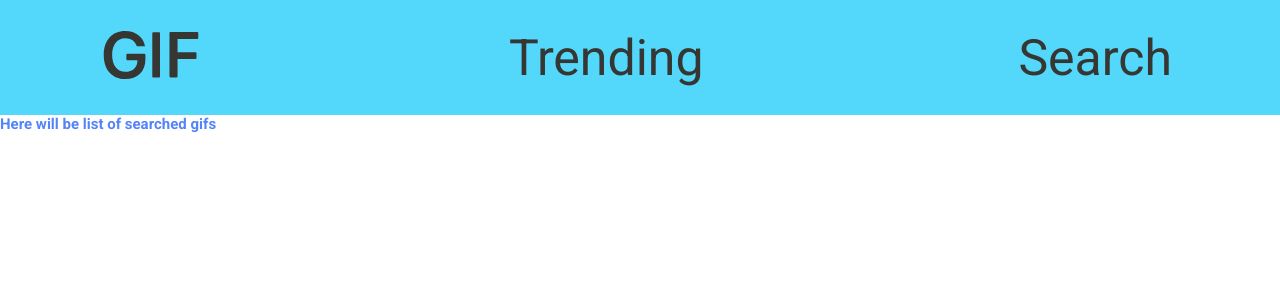
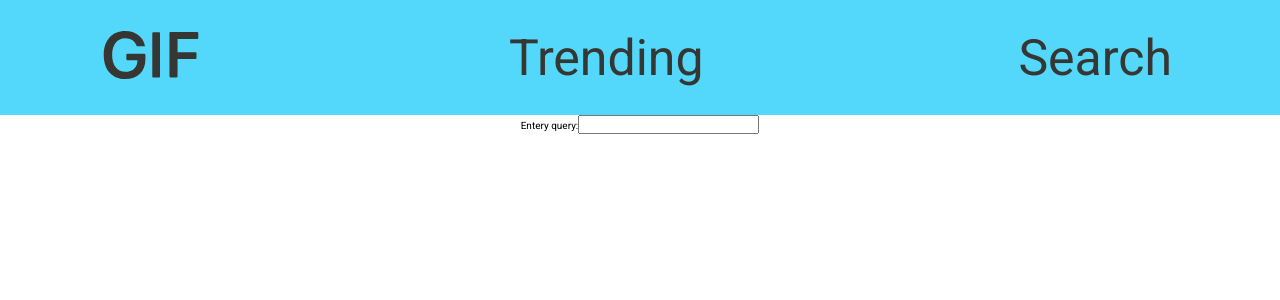
Before and after one commit to mateusz0612/react-gifly, a React (Create React App) app: page /search in a window 1280 px wide. Shown: the top 300 px of the page. Built offline with nearby package versions, Linux system fonts and the light colour scheme.

Commit message:
working on SearchGif componenet

```diff
--- a/src/components/SearchGif.js
+++ b/src/components/SearchGif.js
@@ -1,7 +1,42 @@
-import React from "react";
+import React, { useState, useReducer } from "react";
+import GifList from "./GifList";
+import "../css/SearchGif.css";
 
 const SearchGif = () => {
-  return <h2>Here will be list of searched gifs</h2>;
+  const initialState = {
+    items: [],
+    isLoading: true,
+    isError: false,
+    query: "",
+  };
+
+  const reducer = (state, action) => {
+    switch (action.type) {
+      case "SET_ITEMS":
+        return { ...state, items: action.payload };
+      case "SET_LOADING":
+        return { ...state, isLoading: false };
+      case "SET_ERROR":
+        return { ...state, isError: true };
+      case "SET_QUERY":
+        return { ...state, query: action.payload };
+      default:
+        throw new Error();
+    }
+  };
+
+  const [state, dispatch] = useReducer(reducer, initialState);
+  return (
+    <React.Fragment>
+      <section className="form-wrapper">
+        <form>
+          <label htmlFor="query">Entery query:</label>
+          <input type="text" value={state.query} name="query" id="query" />
+        </form>
+      </section>
+      <section className="wrapper"></section>
+    </React.Fragment>
+  );
 };
 
 export default SearchGif;
--- /dev/null
+++ b/src/css/SearchGif.css
@@ -0,0 +1,6 @@
+.form-wrapper {
+    width: 100%;
+    display: flex;
+    justify-content: center;
+    align-items: center;
+}
```
